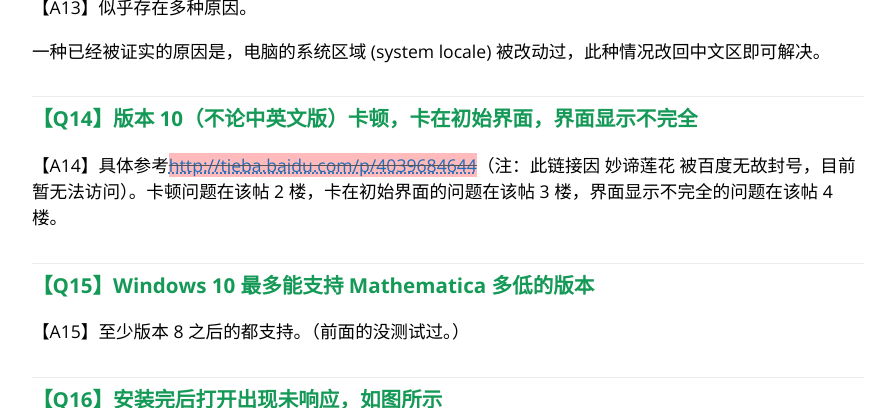
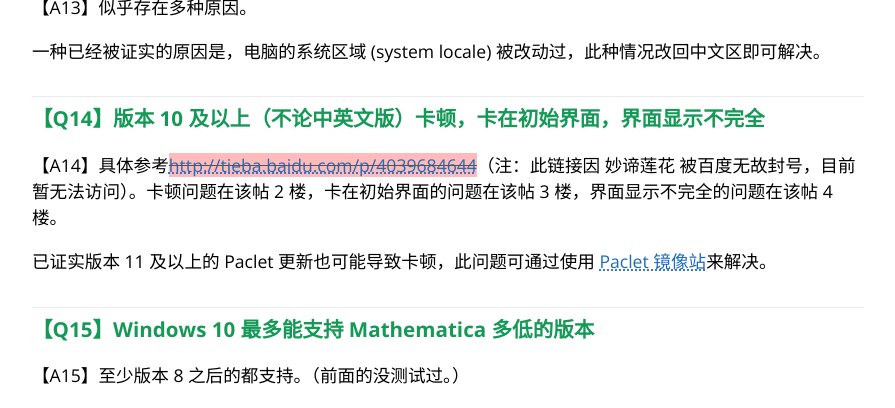
Before and after one commit to TieBaMma/InstallTutorial, a Jekyll site: the page built from index.md, in a window 1280 px wide and 900 px high, scrolled down 25290 px, cut to the strip 156-564 px from the top of the window. Shown: the whole strip, without its empty margins (192-1087 px from the left). Built offline with Jekyll 4.4.1, drawn with Linux system fonts in a browser that asks for light colours.

Commit message:
Update index.md
加入包服务器（Paclet server）镜像站地址。

```diff
--- a/index.md
+++ b/index.md
@@ -864,9 +864,11 @@ HKEY_LOCAL_MACHINE\SOFTWARE\Mathematica
 
 一种已经被证实的原因是，电脑的系统区域 (system locale) 被改动过，此种情况改回中文区即可解决。
 
-### 【Q14】版本 10（不论中英文版）卡顿，卡在初始界面，界面显示不完全
+### 【Q14】版本 10 及以上（不论中英文版）卡顿，卡在初始界面，界面显示不完全
 
 【A14】具体参考<del><http://tieba.baidu.com/p/4039684644></del>（注：此链接因 妙谛莲花 被百度无故封号，目前暂无法访问）。卡顿问题在该帖 2 楼，卡在初始界面的问题在该帖 3 楼，界面显示不完全的问题在该帖 4 楼。
+
+ 已证实版本 11 及以上的 Paclet 更新也可能导致卡顿，此问题可通过使用 [Paclet 镜像站](https://gitee.com/wolframpaclet/WolframPacletGeneral)来解决。
 
 ### 【Q15】Windows 10 最多能支持 Mathematica 多低的版本
 
```
